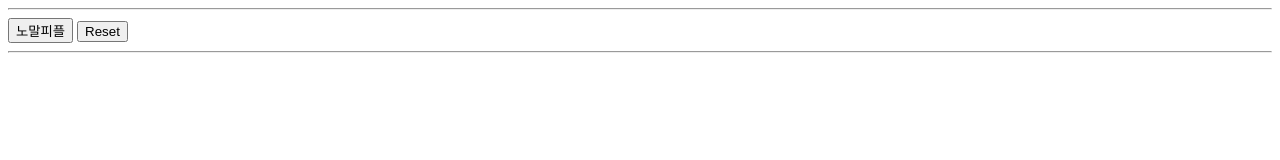
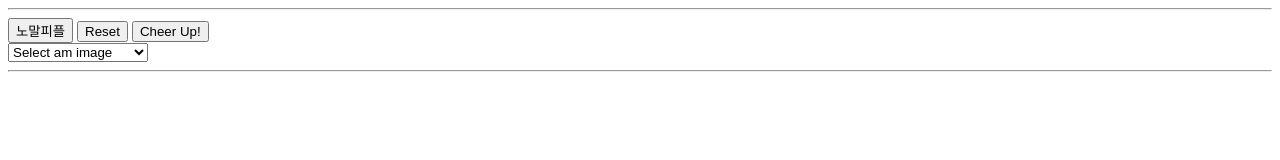
Before and after one commit to idsdk/Web-Project, a plain HTML site: page 0529/04.html in a window 1280 px wide. Drawn offline with Linux system fonts and the light colour scheme.

Commit message:
사용자 정의 속성 설정 및 값을 반환하는 방법

```diff
--- a/0529/04.html
+++ b/0529/04.html
@@ -9,12 +9,25 @@
 		function changeImage(){
 			img = document.getElementById("img1");
 			img.src = "imgs/connell and marianne.jpg";
-			img.width = 600;
+			img.width = 200;
 		}
 
 		function reset(){
 			img.src = "";
 			img.width = 0;
+		}
+
+		function selectedChangeImage(){
+			let select = document.querySelector("select");
+			img = document.getElementById("img1");
+			let index = select.selectedIndex;
+			img.src = select.options[index].value;
+		}
+
+		function cheerUp(){
+			//사용자 정의 속성을 body요소 객체에 설정
+			document.body.setAttribute("data-cheerup", "normal people is the best drama on BBC I've ever seen")
+			alert(document.body.getAttribute("data-cheerup"));
 		}
 	</script>
 </head>
@@ -22,6 +35,15 @@
 	<hr>
 	<button onclick="changeImage()">노말피플</button>
 	<button onclick="reset()">Reset</button>
+	<button onclick="cheerUp()">Cheer Up!</button>
+	<br>
+	<select onchange="selectedChangeImage()">
+		<option value="">Select am image</option>
+		<option value="imgs/connell.jpg">코넬</option>
+		<option value="imgs/marianne.jpg">매리앤</option>
+		<option value="imgs/sean bean.jpg">숀빈</option>
+		<option value="imgs/nikolaj.jpg">니콜라이 코스터 왈도</option>
+	</select>
 	<hr>
 	<img id="img1">
 </body>
```
Also changed, not shown: 0529/imgs/connell.jpg (added), 0529/imgs/marianne.jpg (added), 0529/imgs/nikolaj.jpg (added), 0529/imgs/sean bean.jpg (added).
